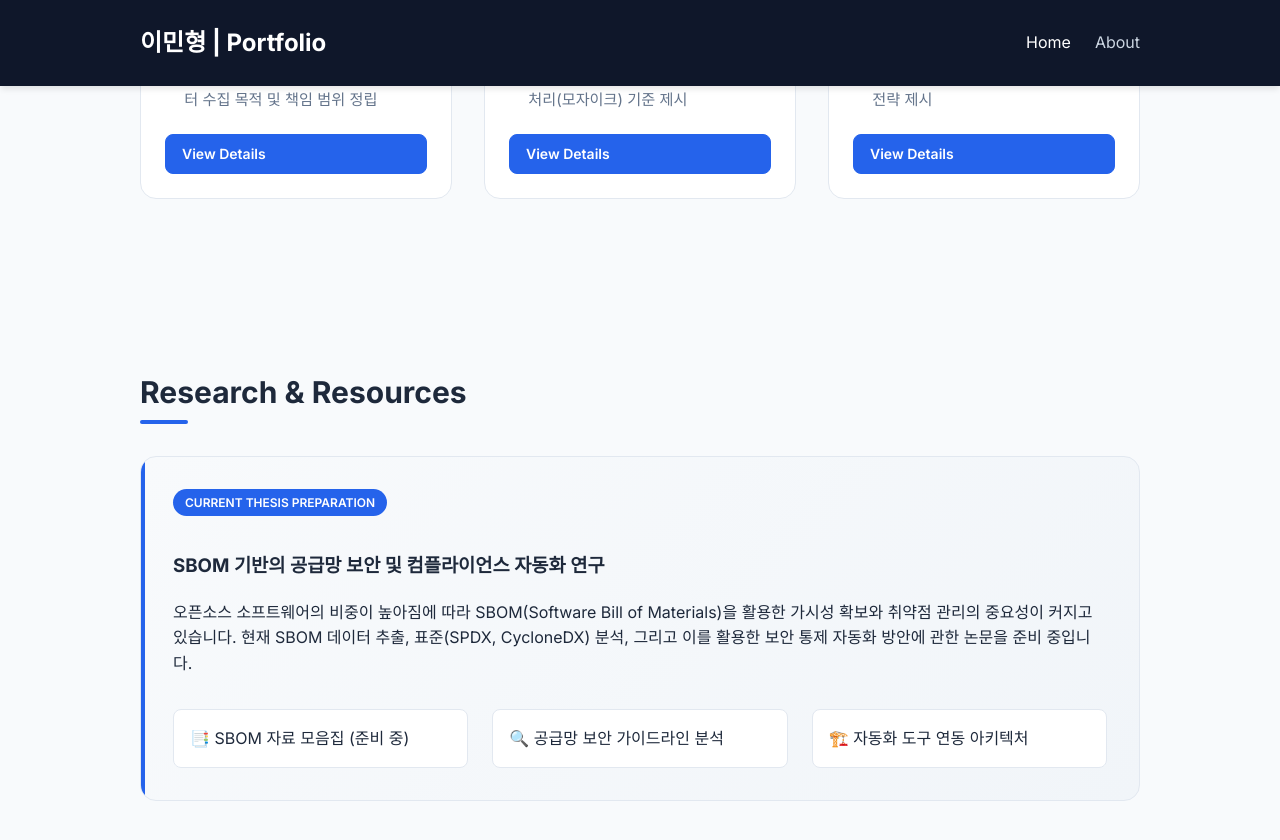
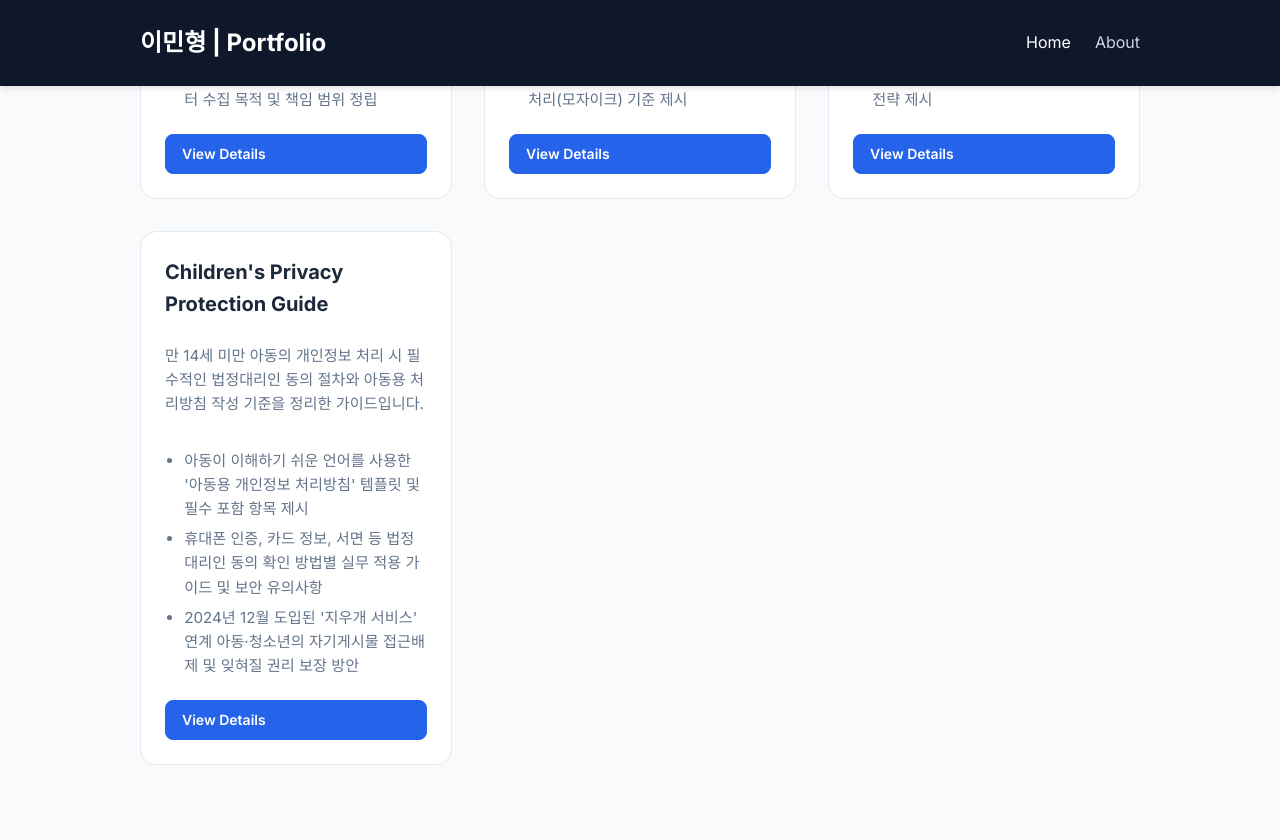
Before and after one commit to 971023als/971023als.github.io, a Jekyll site: the page built from index.md, in a window 1280 px wide and 900 px high, scrolled down 5615 px. Shown: the top 840 px of the window. Built offline with Jekyll 4.4.1, drawn with Linux system fonts in a browser that asks for light colours.

Commit message:
Add Children's Privacy Protection Guide project page

```diff
--- a/index.md
+++ b/index.md
@@ -417,6 +417,20 @@ title: "Home"
                 <a href="/projects/privacy-liability-insurance-guide/" class="btn btn-small">View Details</a>
             </div>
         </div>
+        <div class="project-card">
+            <div class="project-info">
+                <h3>Children's Privacy Protection Guide</h3>
+                <p>
+                    만 14세 미만 아동의 개인정보 처리 시 필수적인 법정대리인 동의 절차와 아동용 처리방침 작성 기준을 정리한 가이드입니다.
+                </p>
+                <ul class="project-points">
+                    <li>아동이 이해하기 쉬운 언어를 사용한 '아동용 개인정보 처리방침' 템플릿 및 필수 포함 항목 제시</li>
+                    <li>휴대폰 인증, 카드 정보, 서면 등 법정대리인 동의 확인 방법별 실무 적용 가이드 및 보안 유의사항</li>
+                    <li>2024년 12월 도입된 '지우개 서비스' 연계 아동·청소년의 자기게시물 접근배제 및 잊혀질 권리 보장 방안</li>
+                </ul>
+                <a href="/projects/children-privacy-protection-guide/" class="btn btn-small">View Details</a>
+            </div>
+        </div>
     </div>
 </section>
 
```
Also changed, not shown: projects/children-privacy-protection-guide.md (added, +70 -0 lines), 2 other files.
